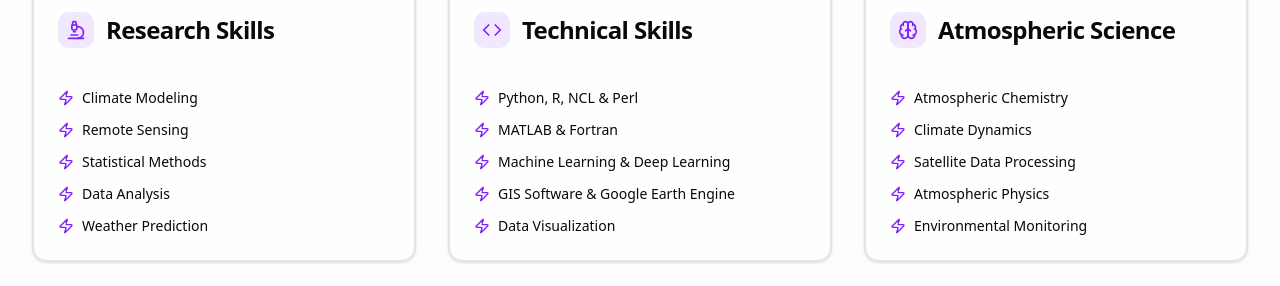
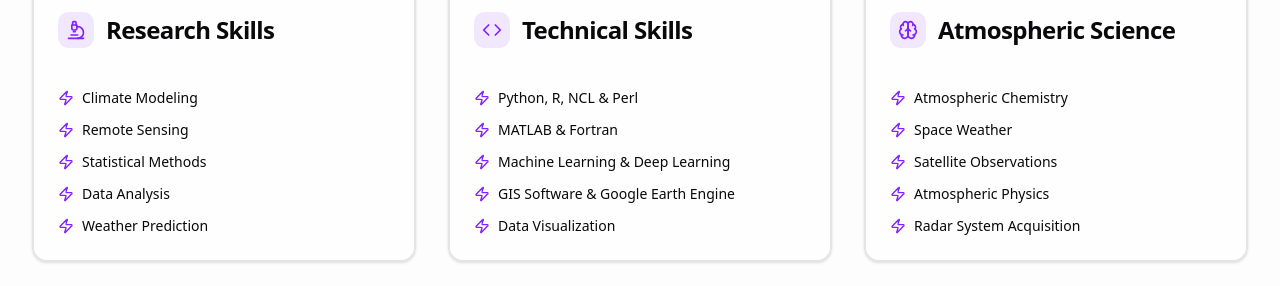
Before and after one commit to foysalahmedmin/mehdihasanrafi-portfolio-website, a React (Vite) app: page / in a window 1280 px wide. Shown: the part 3340-3626 px from the top of the page. Built offline with nearby package versions, Linux system fonts and the light colour scheme; no server answers.

Commit message:
Update Atmospheric Science skills list

```diff
--- a/src/pages/about.tsx
+++ b/src/pages/about.tsx
@@ -109,10 +109,10 @@ export default function About() {
       icon: Brain,
       items: [
         "Atmospheric Chemistry",
-        "Climate Dynamics",
-        "Satellite Data Processing",
+        "Space Weather",
+        "Satellite Observations",
         "Atmospheric Physics",
-        "Environmental Monitoring",
+        "Radar System Acquisition",
       ],
     },
   ];
--- a/src/pages/home.tsx
+++ b/src/pages/home.tsx
@@ -129,10 +129,10 @@ const skills = [
     icon: Brain,
     items: [
       "Atmospheric Chemistry",
-      "Climate Dynamics",
-      "Satellite Data Processing",
+      "Space Weather",
+      "Satellite Observations",
       "Atmospheric Physics",
-      "Environmental Monitoring",
+      "Radar System Acquisition",
     ],
   },
 ];
```
